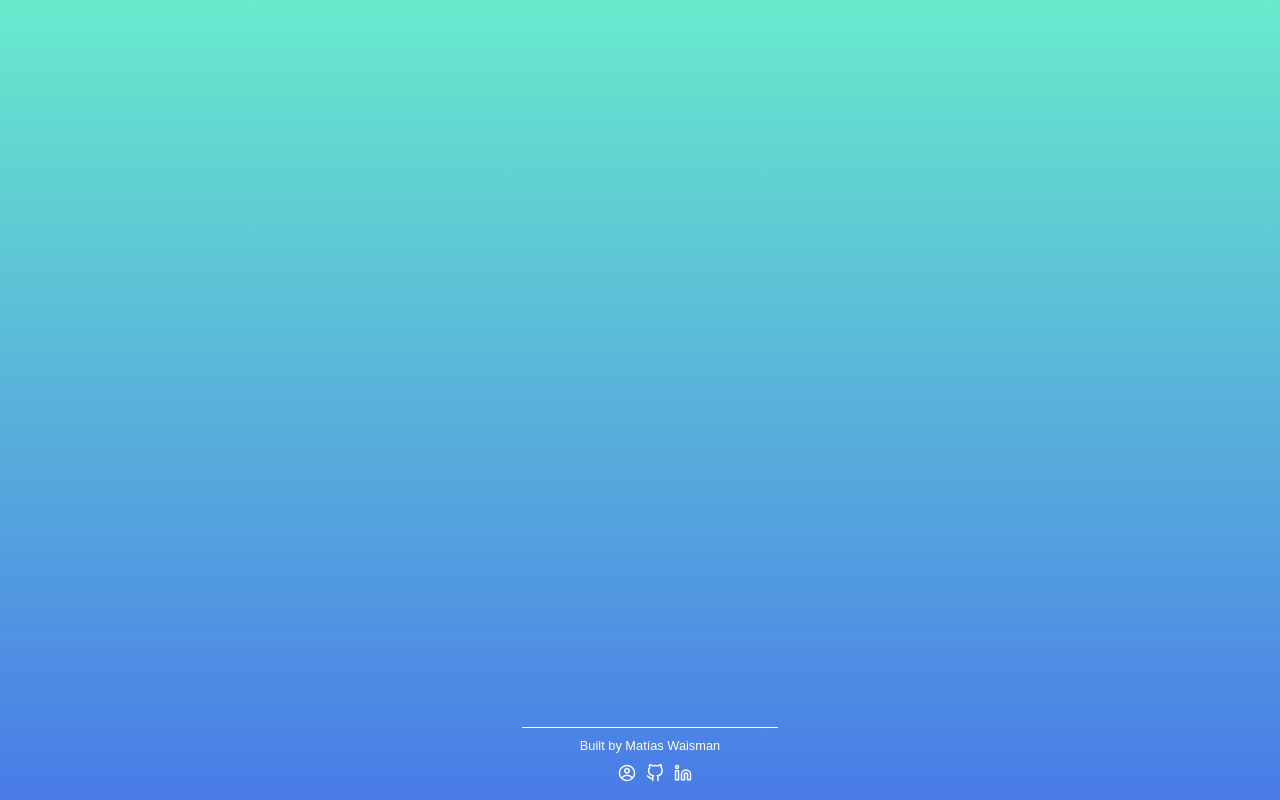
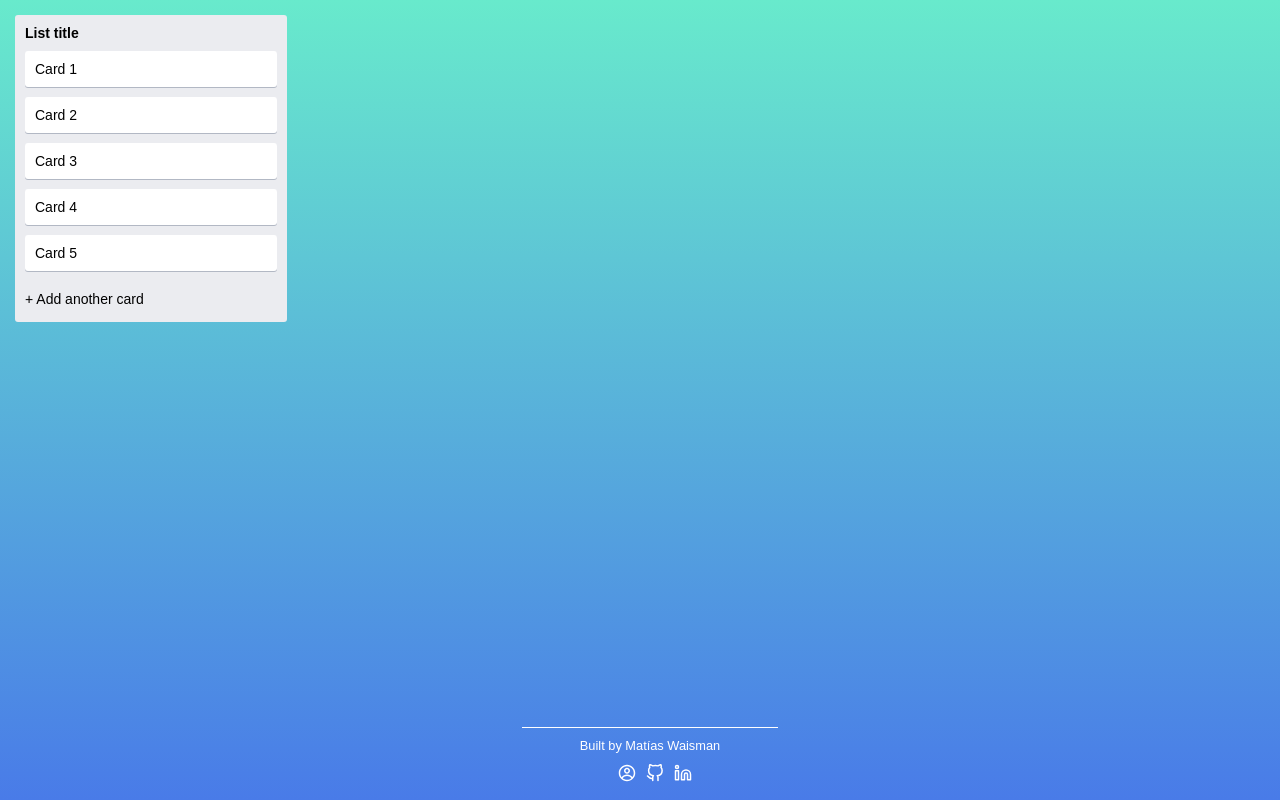
Before and after one commit to matiWaisman/OwnTrello, a React (Create React App) app in the folder owntrello/: page / in a window 1280 px wide. Built offline with nearby package versions, Linux system fonts and the light colour scheme.

Commit message:
Added lists and cards style

```diff
--- a/owntrello/src/App.js
+++ b/owntrello/src/App.js
@@ -1,10 +1,12 @@
 import "./App.css";
 import PageFooter from "./components/pageFooter";
+import ListsContainer from "./components/listsContainer";
 
 function App() {
   return (
     <div className="App">
-      <PageFooter></PageFooter>
+      <ListsContainer />
+      <PageFooter />
     </div>
   );
 }
--- /dev/null
+++ b/owntrello/src/components/list.js
@@ -0,0 +1,18 @@
+import React from "react";
+import "../stylesheets/list.css";
+
+const list = () => {
+  return (
+    <div className="list">
+      <div className="listTitle">List title</div>
+      <div className="card">Card 1</div>
+      <div className="card">Card 2</div>
+      <div className="card">Card 3</div>
+      <div className="card">Card 4</div>
+      <div className="card">Card 5</div>
+      <div className="add-card">+ Add another card</div>
+    </div>
+  );
+};
+
+export default list;
--- /dev/null
+++ b/owntrello/src/components/listsContainer.js
@@ -0,0 +1,15 @@
+import React from "react";
+import "../stylesheets/listsContainer.css";
+import List from "./list";
+
+const listsContainer = () => {
+  return (
+    <div className="base">
+      <div className="lists">
+        <List />
+      </div>
+    </div>
+  );
+};
+
+export default listsContainer;
--- /dev/null
+++ b/owntrello/src/stylesheets/list.css
@@ -0,0 +1,25 @@
+.list {
+    background-color: rgb(235, 236, 240);
+    border-radius: 3px;
+    display: grid;
+    grid-auto-rows: max-content;
+    grid-gap: 10px;
+    height: max-content;
+    padding: 10px;
+}
+
+.listTitle {
+    font-weight: bold;
+}
+
+.card {
+    background-color: white;
+    border-radius: 3px;
+    box-shadow: 0 1px 0 rgba(9, 30, 66, .25);
+    padding: 10px;
+}
+
+.add-card {
+    padding-top: 10px;
+    padding-bottom: 5px;
+}
--- /dev/null
+++ b/owntrello/src/stylesheets/listsContainer.css
@@ -0,0 +1,18 @@
+.base {
+    font-family: -apple-system, BlinkMacSystemFont, Segoe UI, Roboto, Noto Sans, Ubuntu, Droid Sans, Helvetica Neue, sans-serif;
+    font-size: 14px;
+    display: grid;
+    grid-template-rows: max-content auto;
+    grid-gap: 10px;
+    height: 100%;
+    padding: 5px;
+}
+
+.lists {
+    display: grid;
+    grid-auto-columns: 272px;
+    grid-auto-flow: column;
+    grid-gap: 8px;
+    overflow: auto;
+    white-space: nowrap;
+}
```
